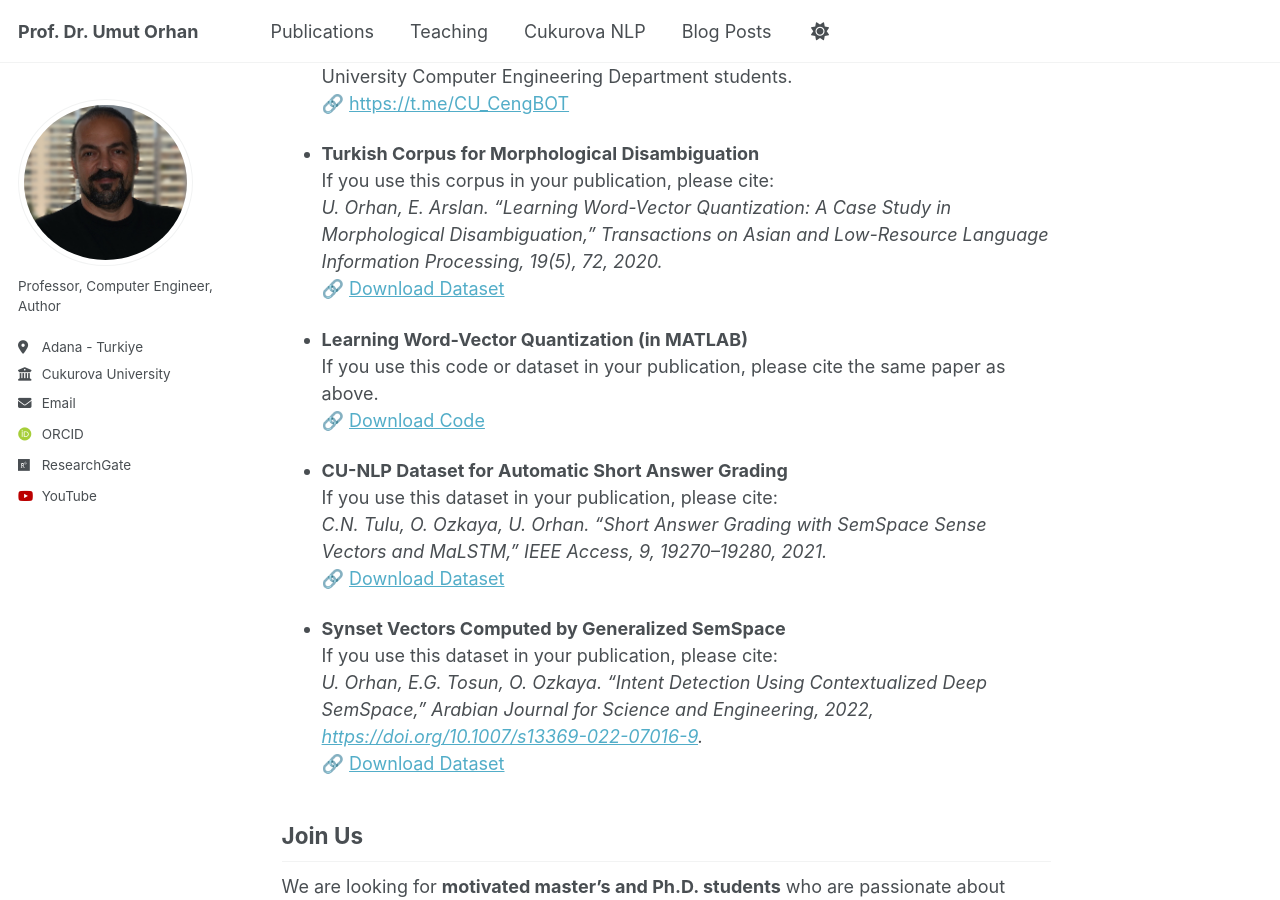
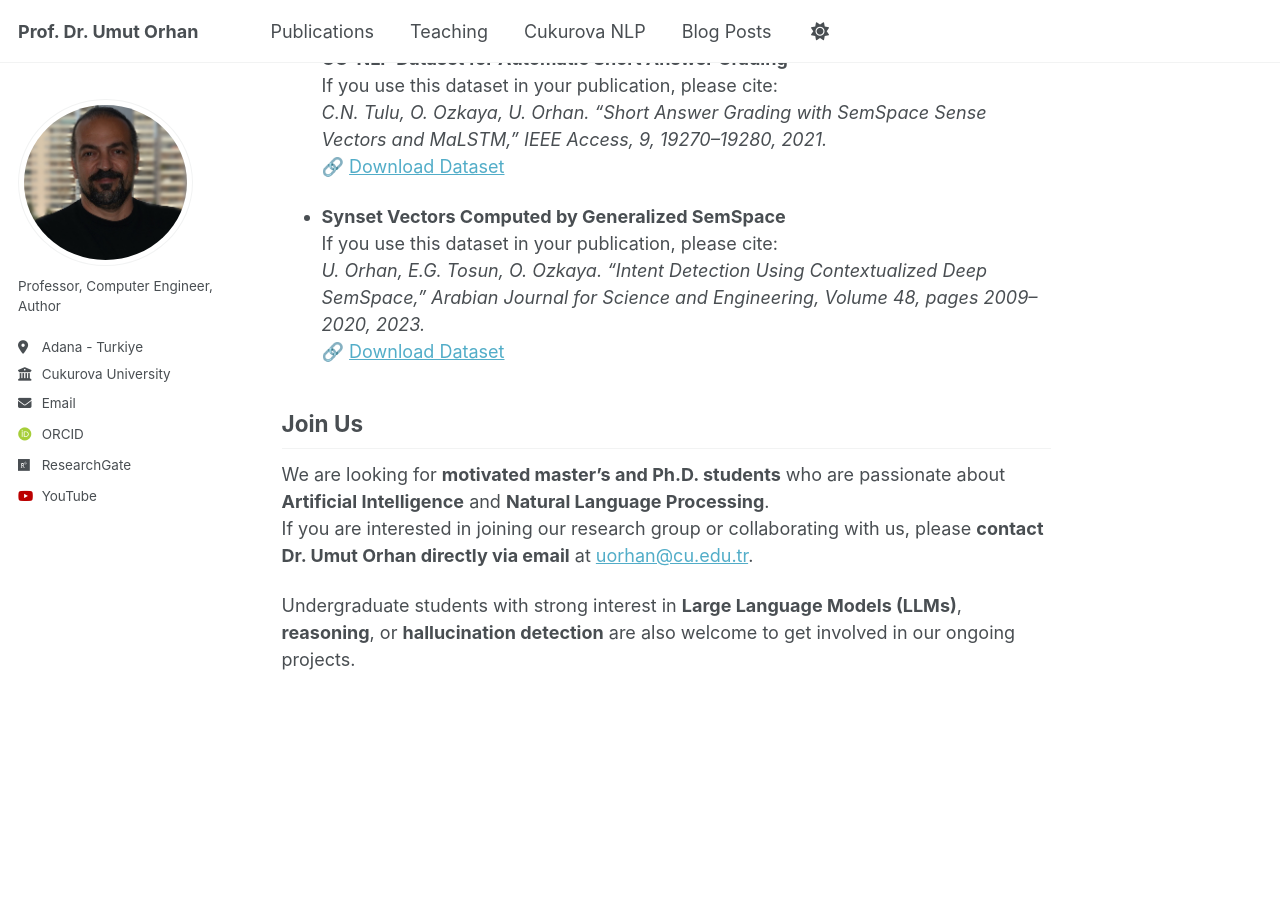
Before and after one commit to uorhan/uorhan.github.io, a Jekyll site: the page built from _pages/cunlp.md, in a window 1280 px wide and 900 px high, scrolled down 2120 px. Built offline with Jekyll 4.4.1, drawn with Linux system fonts in a browser that asks for light colours; some web fonts are replaced; some of the changed text lies outside the part shown.

```diff
--- a/_pages/cunlp.md
+++ b/_pages/cunlp.md
@@ -85,7 +72,7 @@ Collaborations with researchers and groups sharing similar interests are also hi
 
 - **Synset Vectors Computed by Generalized SemSpace**
   If you use this dataset in your publication, please cite:
-  *U. Orhan, E.G. Tosun, O. Ozkaya. "Intent Detection Using Contextualized Deep SemSpace," Arabian Journal for Science and Engineering, 2022, [https://doi.org/10.1007/s13369-022-07016-9](https://doi.org/10.1007/s13369-022-07016-9).*
+  *U. Orhan, E.G. Tosun, O. Ozkaya. "Intent Detection Using Contextualized Deep SemSpace," Arabian Journal for Science and Engineering, Volume 48, pages 2009–2020, 2023.*
   🔗 [Download Dataset](https://ceng.cu.edu.tr/uorhan/dosyalar/SynsetVectors.zip)
 
 ## Join Us
```
Also changed, not shown: other parts of _pages/cunlp.md (+0 -13 lines).
